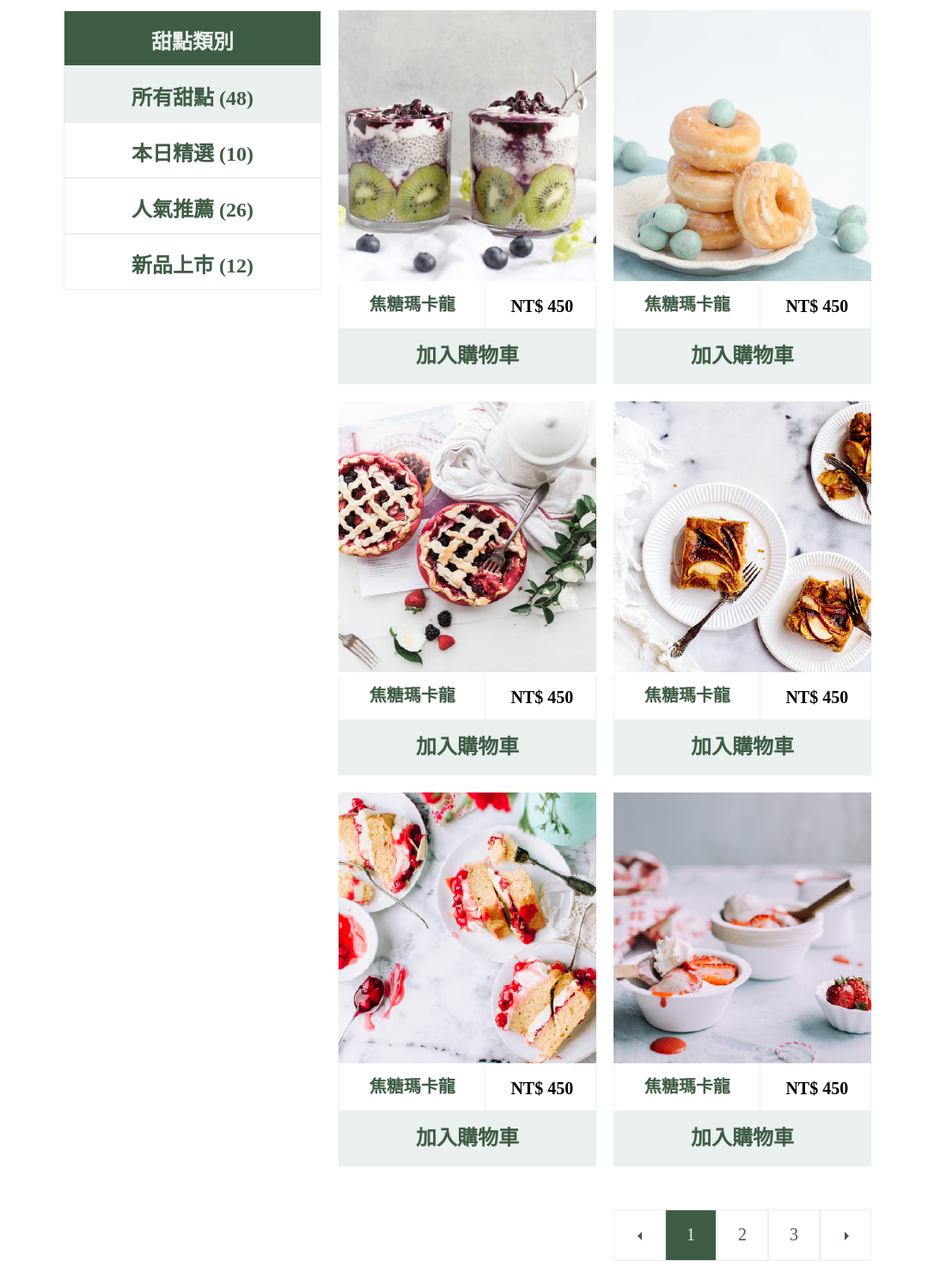
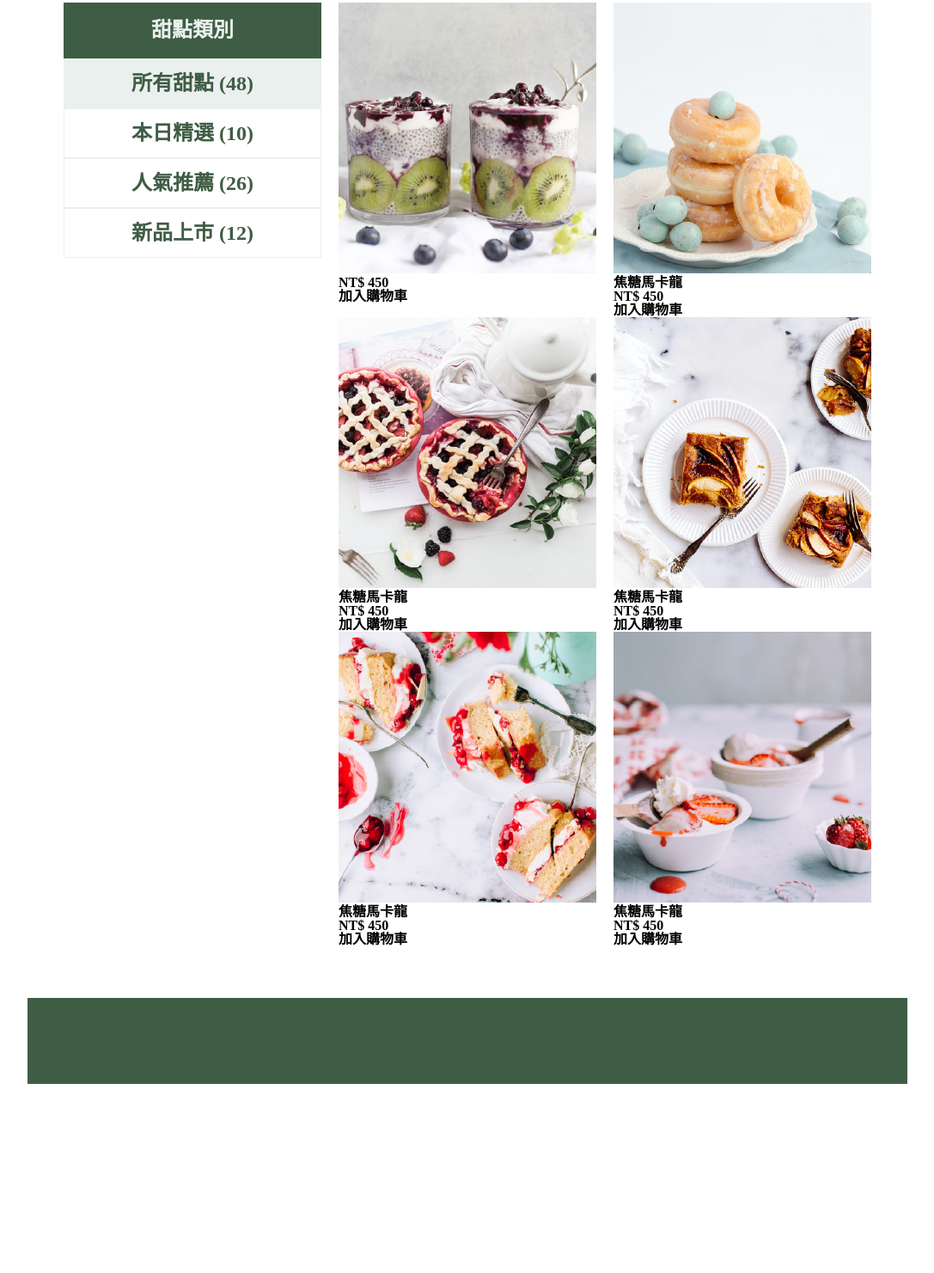
Before and after one commit to HypnosV/SecHW_FinalTwo, a plain HTML site: page index.html in a window 1280 px wide. Shown: the part 659-2140 px from the top of the page at 86% size, without its empty margins (96-1183 px from the left). After the commit the page ends 1920 px from the top, so only its background shows below. Drawn offline with Linux system fonts and the light colour scheme.

Commit message:
update files / Device:TSVC to KSVC

```diff
--- a/css/style.css
+++ b/css/style.css
@@ -1,162 +1,174 @@
-* {
+/* http://meyerweb.com/eric/tools/css/reset/ */
+/* v1.0 | 20080212 */
+
+html, body, div, span, applet, object, iframe,
+h1, h2, h3, h4, h5, h6, p, blockquote, pre,
+a, abbr, acronym, address, big, cite, code,
+del, dfn, em, font, img, ins, kbd, q, s, samp,
+small, strike, strong, sub, sup, tt, var,
+b, u, i, center,
+dl, dt, dd, ol, ul, li,
+fieldset, form, label, legend,
+table, caption, tbody, tfoot, thead, tr, th, td {
+	margin: 0;
+	padding: 0;
+	border: 0;
+	outline: 0;
+	font-size: 100%;
+	vertical-align: baseline;
+	background: transparent;
+}
+body {
+	line-height: 1;
+}
+ol, ul {
+	list-style: none;
+}
+blockquote, q {
+	quotes: none;
+}
+blockquote:before, blockquote:after,
+q:before, q:after {
+	content: '';
+	content: none;
+}
+
+/* remember to define focus styles! */
+:focus {
+	outline: 0;
+}
+
+/* remember to highlight inserts somehow! */
+ins {
+	text-decoration: none;
+}
+del {
+	text-decoration: line-through;
+}
+
+/* tables still need 'cellspacing="0"' in the markup */
+table {
+	border-collapse: collapse;
+	border-spacing: 0;
+}
+
+*, *:before, *:after {
     box-sizing: border-box;
 }
+
+/* 以上為 reset.css 設定 */
 
 .wrap {
     width: 1024px;
     margin: 0 auto;
+    /* 設定 padding-top，其他區塊使用 margin-bbottom 統一留白方向設定*/
+    padding-top: 30px;
+    /* padding-left: 42px;
+    padding-right: 42px; */
+    font-family: "PingFangTC-Semibold";
+    font-weight: 600;
+    /* background-color: #d1cfcf; */
+}
+
+/* 區塊非滿版寬度設定 */
+.header, .banner, .content {
     padding-left: 42px;
     padding-right: 42px;
 }
 
+
 .header {
     display: flex;
     justify-content: space-between;
-    margin-top: 36px;
-    align-items: center;
+    margin-bottom: 30px;
+    /* background-color: #f7fcba; */
+}
+
+.logo img {
     height: 40px;
 }
 
-.h1 {
-    width: 210px;
+.menu {
+    width: 319px;
+    display: flex;
+    justify-content: space-between;
+    align-items: center;
+    /* background-color: pink; */
 }
 
-.h2 {
-    font-size: 24px;
+.menu-item {
+    width: 216px;
+    display: flex;
+    justify-content: space-between;
+    /* background-color: #dcf1b4; */
+
+}
+
+.menu-item a {
+    font-size: 16px;
+    text-decoration: none;
     color: #3F5D45;
 }
 
 
-.function-item {
-    display: flex;
+.shoppingcart {
+    display:block;
+    width: 24px;
 }
 
-.option {
-    display: flex;
-    margin-right: 80px;
-    justify-content: space-around;
-    align-items: center;
-    width: 215px;
-}
-
-.option li {
-    font-size: 16px;
-    color: #3F5D45;
-    font-weight: bold;
-}
-
-.banner {
-    margin-top: 36px;
+.banner, .content {
     margin-bottom: 60px;
 }
 
-.content {
+.product {
     display: flex;
-    margin-bottom: 30px;
+    justify-content: space-between;
+    /* background-color: #d2afff; */
 }
 
-.menu {
-    text-align: center;
-    margin-right: 20px;
+.product-type {
+    width: 300px;
+    /* background-color: #c0edf5; */
 }
 
-.menu .h2 {
-    width: 300px;
-    height: 65px;
-    line-height: 40px;
-    padding: 16px 0 ;
+
+.product-type-title {
+    text-align: center;
+    font-size: 24px;
+    line-height: 65px;
+    color: #EAF0ED;
+    background-color: #3F5D45;
+}
+
+.product-type-list li {
+    text-align: center;
+    font-size: 24px;
+    /* height: 40px; */
+    padding-top: 16px;
+    padding-bottom: 16px;
     border: 1px solid #EAF0ED;
 }
 
-
-.product {
-    display: flex;
-    flex-wrap: wrap;
-    justify-content: space-between;
-    width: 620px;
+.product-type-touched {
+    background-color: #EAF0ED;
 }
 
-.product li img {
-    width: 300px;
-    height: 315px;
+.product-type-list a {
+    text-decoration: none;
+    color: #3F5D45;
 }
 
-.product-price {
+.product-item {
+    width: 620px;
     display: flex;
-    justify-content: space-evenly;
-    border-left: 1px solid #EAF0ED;
-    border-right: 1px solid #EAF0ED;
-}
-
-.product-price .h2 {
-    margin: 14px 33px;
-    font-size: 20px;
-    line-height: 20px;
-}
-
-.product-price span {
-    width: 127px;
-    border-left: 1px solid #EAF0ED;
-    text-align: center;
-    padding: 14px 20px 14px 25px;
-    font-size: 20px;
-    line-height: 24px;
-    font-weight: bold;
-}
-.addcart {
-    display: block;
-    height: 65px;
-    text-decoration: none;
-    text-align: center;
-    background-color: #EAF0ED ;
-    font-size: 24px;
-    line-height: 20px;
-    color: #3F5D45;
-    font-weight: bold;
-    margin-bottom: 20px;
-    line-height: 65px;
+    justify-content: space-between;
+    flex-wrap: wrap;
+    /* background-color: #aaf8cb; */
 }
 
 
-.page {
-    margin-bottom: 60px;
+.footer {
+    background-color: #3F5D45;
+    height:100px;
+
 }
-
-.page-option {
-    display: flex;
-    justify-content: flex-end;
-}
-
-.page-option li {
-    width: 60px;
-    height: 60px;
-    line-height: 60px;
-    border: 1px solid #EAF0ED;
-    text-align: center;
-}
-
-.page-option li a {
-    text-decoration: none;
-    font-size: 20px;
-    line-height: 20px;
-}
-
-.icon-direct img {
-    margin: 18px;
-}
-
-.touched-dark {
-    background-color: #3F5D45;
-}
-
-.touched-dark a {
-    color: #EAF0ED;
-}
-
-.touched-light {
-    background-color: #EAF0ED;
-}
-
-.untouched {
-    color: #3F5D45;
-}
--- a/index.html
+++ b/index.html
@@ -1,97 +1,84 @@
 <!DOCTYPE html>
 <html lang="en">
+
 <head>
     <meta charset="UTF-8">
     <meta name="viewport" content="width=device-width, initial-scale=1.0">
-    <link rel="stylesheet" href="css/reset.css">
     <link rel="stylesheet" href="css/style.css">
     <title>課前最終作業二</title>
 </head>
+
 <body>
     <div class="wrap">
         <div class="header">
-            <h1 class="h1"><a href="#"><img src="img/logo-all-dark.svg" alt="sweetaste"></a></h1>
-            <div class="function-item"">
-                <ul class="option">
-                    <li>首頁</li>
-                    <li>甜點</li>
-                    <li>登入</li>
+            <h1 class="logo"><a href="#"><img src="img/logo-all-dark.svg" alt="logo"></a></h1>
+            <div class="menu">
+                <ul class="menu-item">
+                    <li><a href="#">首頁</a></li>
+                    <li><a href="#">甜點</a></li>
+                    <li><a href="#">登入</a></li>
                 </ul>
-                <span><img src="img/shopping_cart.png" alt="shoppingcart"></span>
+                <img src="img/shopping_cart.png" alt="shoppingcart" class="shoppingcart">
             </div>
         </div>
         <img src="img/banner.png" alt="banner" class="banner">
         <div class="content">
-            <ul class="menu">
-                <li class="touched-dark"><h2 class="h2"><a>甜點類別</a></h2></li>
-                <li class="touched-light"><h2 class="h2"><a>所有甜點 (48)</a></h2></li>
-                <li><h2 class="h2"><a>本日精選 (10)</a></h2></li>
-                <li><h2 class="h2"><a>人氣推薦 (26)</a></h2></li>
-                <li><h2 class="h2"><a>新品上市 (12)</a></h2></li>
+            <div class="product">
+                <div class="product-type">
+                    <h2 class="product-type-title">甜點類別</h2>
+                    <ul class="product-type-list">
+                        <li class="product-type-touched"><a href="#">所有甜點 (48)</a></li>
+                        <li><a href="#">本日精選 (10)</a></li>
+                        <li><a href="#">人氣推薦 (26)</a></li>
+                        <li><a href="#">新品上市 (12)</a></li>
                     </ul>
+                </div>
 
-            <ul class="product">
+                <ul class="product-item">
                     <li>
-                    <img src="img/p-1.png" alt="p-1">
-                    <div class="product-price">
-                        <h2 class="h2">焦糖瑪卡龍</h2>
+                        <img src="img/p-1.png" alt="">
+                        <h3></h3>
                         <span>NT$ 450</span>
-                    </div>
-                    <a class="addcart" href="#">加入購物車</a>
+                        <p>加入購物車</p>
                     </li>
                     <li>
-                    <img src="img/p-2.png" alt="p-2">
-                    <div class="product-price">
-                        <h2 class="h2">焦糖瑪卡龍</h2>
+                        <img src="img/p-2.png" alt="">
+                        <h3>焦糖馬卡龍</h3>
                         <span>NT$ 450</span>
-                    </div>
-                    <a class="addcart" href="#">加入購物車</a>
+                        <p>加入購物車</p>
                     </li>
                     <li>
-                    <img src="img/p-3.png" alt="p-3">
-                    <div class="product-price">
-                        <h2 class="h2">焦糖瑪卡龍</h2>
+                        <img src="img/p-3.png" alt="">
+                        <h3>焦糖馬卡龍</h3>
                         <span>NT$ 450</span>
-                    </div>
-                    <a class="addcart" href="#">加入購物車</a>
+                        <p>加入購物車</p>
                     </li>
                     <li>
-                    <img src="img/p-4.png" alt="p-4">
-                    <div class="product-price">
-                        <h2 class="h2">焦糖瑪卡龍</h2>
+                        <img src="img/p-4.png" alt="">
+                        <h3>焦糖馬卡龍</h3>
                         <span>NT$ 450</span>
-                    </div>
-                    <a class="addcart" href="#">加入購物車</a>
+                        <p>加入購物車</p>
                     </li>
                     <li>
-                    <img src="img/p-5.png" alt="p-5">
-                    <div class="product-price">
-                        <h2 class="h2">焦糖瑪卡龍</h2>
+                        <img src="img/p-5.png" alt="">
+                        <h3>焦糖馬卡龍</h3>
                         <span>NT$ 450</span>
-                    </div>
-                    <a class="addcart" href="#">加入購物車</a>
+                        <p>加入購物車</p>
                     </li>
                     <li>
-                    <img src="img/p-6.png" alt="p-6">
-                    <div class="product-price">
-                        <h2 class="h2">焦糖瑪卡龍</h2>
+                        <img src="img/p-6.png" alt="">
+                        <h3>焦糖馬卡龍</h3>
                         <span>NT$ 450</span>
-                    </div>
-                    <a class="addcart" href="#">加入購物車</a>
+                        <p>加入購物車</p>
                     </li>
                 </ul>
 
             </div>
-        <div class="page">
-            <ul class="page-option">
-                <li><a class="icon-direct" href="#"><img src="img/arrow_left.png" alt="previus"></a></li>
-                <li class="touched-dark"><a href="#">1</a></li>
-                <li><a class="untouched" href="#">2</a></li>
-                <li><a class="untouched" href="#">3</a></li>
-                <li><a class="icon-direct" href="#"><img src="img/arrow_right.png" alt="next"></a></li>
-            </ul>
-        </div>
+            <div class="page"></div>
         </div>
 
+        <div class="footer"></div>
+    </div>
 </body>
+
 </html>
```
Also changed, not shown: 1 other file. Lines whose indentation alone changed are shown as unchanged.
